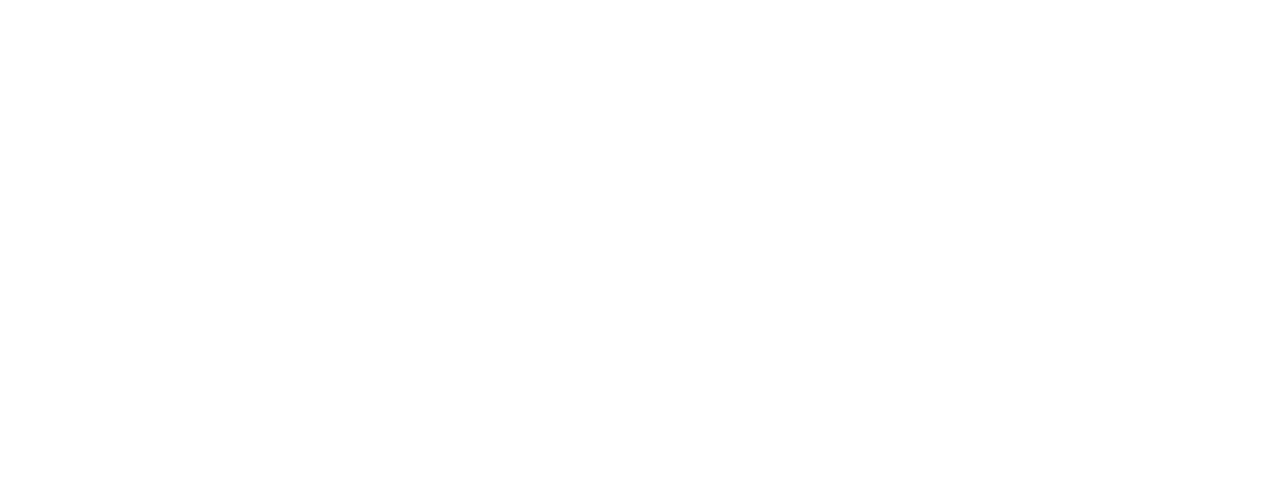
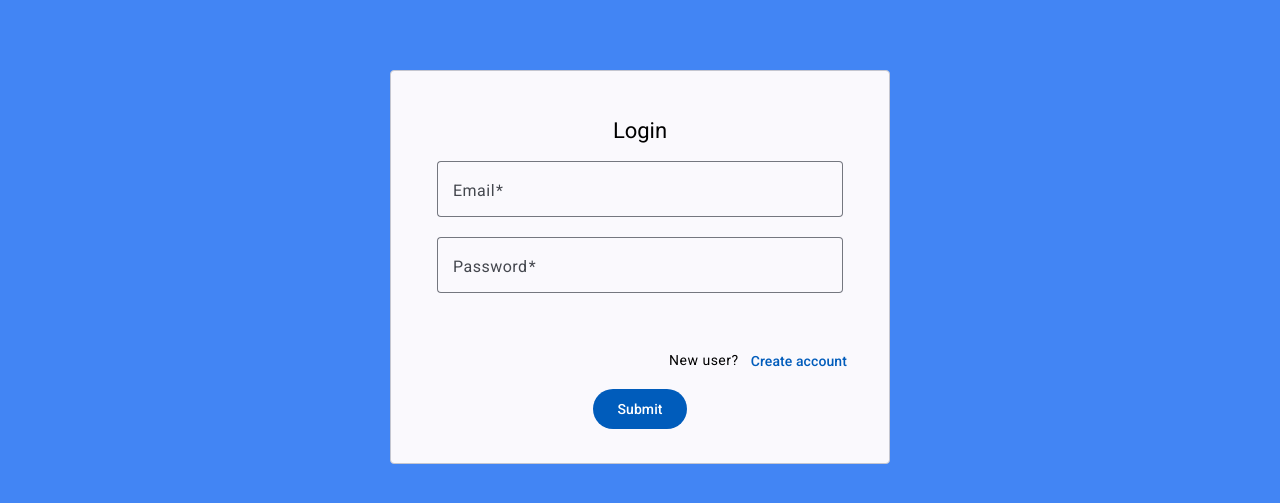
Before and after one commit to ganesh-shivkumar/ui-app, an Angular app: page /playground in a window 1280 px wide. Shown: the part 937-1440 px from the top of the page. Before the commit the page ends 804 px from the top, so only its background shows below. Built offline with nearby package versions, Linux system fonts and the light colour scheme; no server answers.

Commit message:
Login page with API integration

```diff
--- a/src/app/app.component.html
+++ b/src/app/app.component.html
@@ -1 +1,40 @@
 <router-outlet />
+
+<mat-progress-bar *ngIf="inprogress" mode="indeterminate"></mat-progress-bar>
+<div class="container">
+    <mat-card appearance="outlined" class="login-card">
+        <mat-card-header class="header-element">
+          <mat-card-title>{{headerTitle}}</mat-card-title>
+        </mat-card-header>
+        <mat-card-content>
+            <form>
+                <mat-form-field appearance="outline" class="login-full-width">
+                  <mat-label>Email</mat-label>
+                  <input type="email" matInput [formControl]="emailFormControl" placeholder="Ex. pat@example.com">
+                  @if (emailFormControl.hasError('email') && !emailFormControl.hasError('required')) {
+                    <mat-error>Please enter a valid email address</mat-error>
+                  }
+                  @if (emailFormControl.hasError('required')) {
+                    <mat-error>Email is <strong>required</strong></mat-error>
+                  }
+                </mat-form-field>
+                <mat-form-field appearance="outline" class="login-full-width">
+                    <mat-label>Password</mat-label>
+                    <input matInput [formControl]="passwordFormControl">
+                </mat-form-field>
+            </form>
+            <mat-error>{{errorDetails}}</mat-error>
+        </mat-card-content>
+        <div class="button-element" align="end" *ngIf="loginView">
+            <span class="button-label">New user?</span>
+            <span><button mat-button (click)="toggleView()">Create account</button></span>
+        </div>
+        <div class="button-element" align="end" *ngIf="!loginView">
+            <span class="button-label">Existing user?</span>
+            <span><button mat-button (click)="toggleView()">Login account</button></span>
+        </div>
+        <div class="button-element" align="center">
+            <button mat-flat-button (click)="login()">Submit</button>
+        </div>
+      </mat-card>
+</div>
--- a/src/app/app.component.scss
+++ b/src/app/app.component.scss
@@ -1,3 +1,39 @@
 body {
     min-height: 100vh;
   }
+
+.login-card {
+  min-width: 150px;
+  max-width: 500px;
+  width: 100%;
+  justify-content: center;
+  align-items: center;
+  border-radius: 4px;
+  padding: 30px;
+}
+
+.login-full-width {
+  width: 100%;
+}
+
+.container {
+  display: flex;
+  flex-direction: column;
+  justify-content: center;
+  align-items: center;
+  min-height: 100vh;
+  background-color:  #4285F4;
+}
+
+.header-element {
+  padding: 16px;
+}
+
+.button-element {
+  padding: 4px;
+  width: 100%;
+}
+
+.button-label {
+  font-size: 0.875rem;
+}
--- a/src/app/app.component.ts
+++ b/src/app/app.component.ts
@@ -1,14 +1,75 @@
 import { Component } from '@angular/core';
 import { RouterOutlet } from '@angular/router';
 import { HomepageModule } from './homepage/homepage.module';
+import { MatFormFieldModule } from '@angular/material/form-field';
+import { MatInputModule } from '@angular/material/input';
+import { FormControl, Validators, FormsModule, ReactiveFormsModule } from '@angular/forms';
+import { MatCardModule } from '@angular/material/card';
+import { MatButtonModule } from '@angular/material/button';
+import { CommonModule } from '@angular/common';
+import { MatProgressBarModule } from '@angular/material/progress-bar';
+import { ApiService } from './homepage/api_service';
+
+interface LoginResponse {
+  status?: string;
+  message?: string;
+}
 
 @Component({
   selector: 'app-root',
   standalone: true,
-  imports: [RouterOutlet, HomepageModule],
+  imports: [
+            RouterOutlet,
+            HomepageModule,
+            MatFormFieldModule,
+            MatInputModule,
+            FormsModule,
+            ReactiveFormsModule,
+            MatCardModule,
+            MatButtonModule,
+            CommonModule,
+            MatProgressBarModule],
   templateUrl: './app.component.html',
   styleUrl: './app.component.scss'
 })
 export class AppComponent {
+  constructor(private apiservice:ApiService) { }
+
   title = 'ui-app';
+
+  emailFormControl = new FormControl('', [Validators.required, Validators.email]);
+  passwordFormControl = new FormControl('', [Validators.required, Validators.email]);
+
+  headerTitle = 'Login';
+  loginView = true;
+  inprogress = false;
+  errorDetails = '';
+
+  toggleView(){
+    this.loginView = !this.loginView;
+    if(this.loginView){
+      this.headerTitle = 'Login';
+    }else{
+      this.headerTitle = 'Create Account'
+    }
+  }
+
+  login(){
+      this.inprogress = true;
+
+      const action = (this.loginView) ?  'LOGIN' : 'CREATE';
+      const loginPayload = {
+        "username" : this.emailFormControl.value,
+        "password" : this.passwordFormControl.value,
+        "action" : action
+      }
+      this.apiservice.login(JSON.stringify(loginPayload))
+      .subscribe(data => {
+        console.log(data);
+        const loginResponse: LoginResponse = JSON.parse(data.toString())
+        this.errorDetails = loginResponse.message || '';
+        this.inprogress = false;
+      });
+
+  }
 }
--- a/src/app/homepage/api_service.ts
+++ b/src/app/homepage/api_service.ts
@@ -23,4 +23,8 @@
       return this._http.post('http://127.0.0.1:5000/api/chat', body, {headers : headers});
     }
 
+    login(body: string) {
+      const headers = new HttpHeaders().set('Content-Type', 'application/json; charset=utf-8');
+      return this._http.post('http://127.0.0.1:5000/api/user/login', body, {headers : headers});
+    }
 }
--- a/src/app/homepage/playground.component.ts
+++ b/src/app/homepage/playground.component.ts
@@ -64,4 +64,6 @@
     })
   }
 
+
+
 }
```
